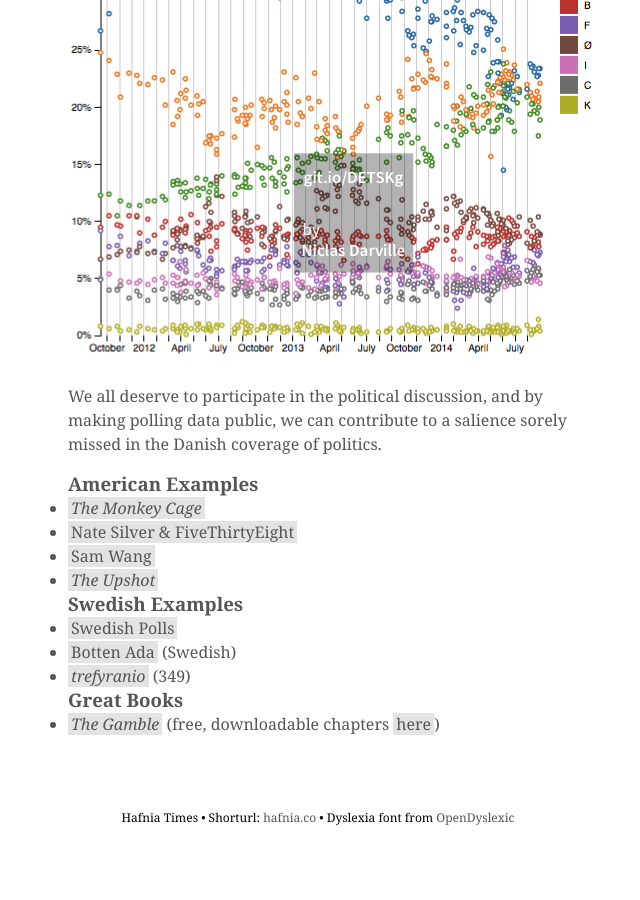
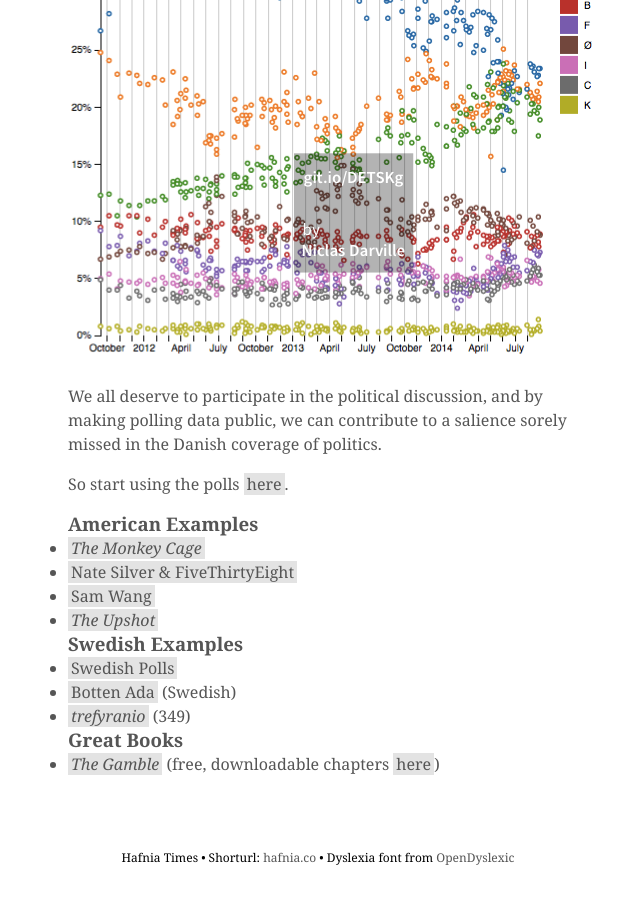
Before and after one commit to hafniatimes/hafniatimes.github.io, a Jekyll site: the page built from _posts/2014-09-14-danish-polls.markdown, in a window 1280 px wide and 900 px high, scrolled down 1560 px. Shown: the whole window, without its empty margins (322-962 px from the left). Built offline with Jekyll 4.4.1, drawn with Linux system fonts in a browser that asks for light colours; before the commit the page ends 2420 px from its top, so only the background shows below that.

Commit message:
Added link to the bottom as well

```diff
--- a/_posts/2014-09-14-danish-polls.markdown
+++ b/_posts/2014-09-14-danish-polls.markdown
@@ -26,6 +26,8 @@ There are several reasons why the American development towards a scientifically-
 
 We all deserve to participate in the political discussion, and by making polling data public, we can contribute to a salience sorely missed in the Danish coverage of politics.
 
+So start using the polls [here](https://github.com/ndarville/danish-polls).
+
 ### American Examples ###
 - <i>[The Monkey Cage](http://themonkeycage.org/2007/11/20/why_this_blog/)</i>
 - [Nate Silver & FiveThirtyEight](https://en.wikipedia.org/wiki/FiveThirtyEight)
--- a/_posts/da/2014-09-14-danish-polls.markdown
+++ b/_posts/da/2014-09-14-danish-polls.markdown
@@ -31,6 +31,8 @@ Der er flere grunde til, at udviklingen i USA i retningen af en videnskabeligt f
 
 Vi fortjener alle adgang til den politiske debat, og ved at gøre meningsmålingdata tilgængelige kan vi bidrage til en saglighed, der savnes i den den danske dækning af politik.
 
+Så værsgo at bruge målingerne [hér](https://github.com/ndarville/danish-polls).
+
 ### Amerikanske Foregangsbilleder ###
 - <i>[The Monkey Cage](http://themonkeycage.org/2007/11/20/why_this_blog/)</i>
 - [Nate Silver & FiveThirtyEight](https://en.wikipedia.org/wiki/FiveThirtyEight)
```
